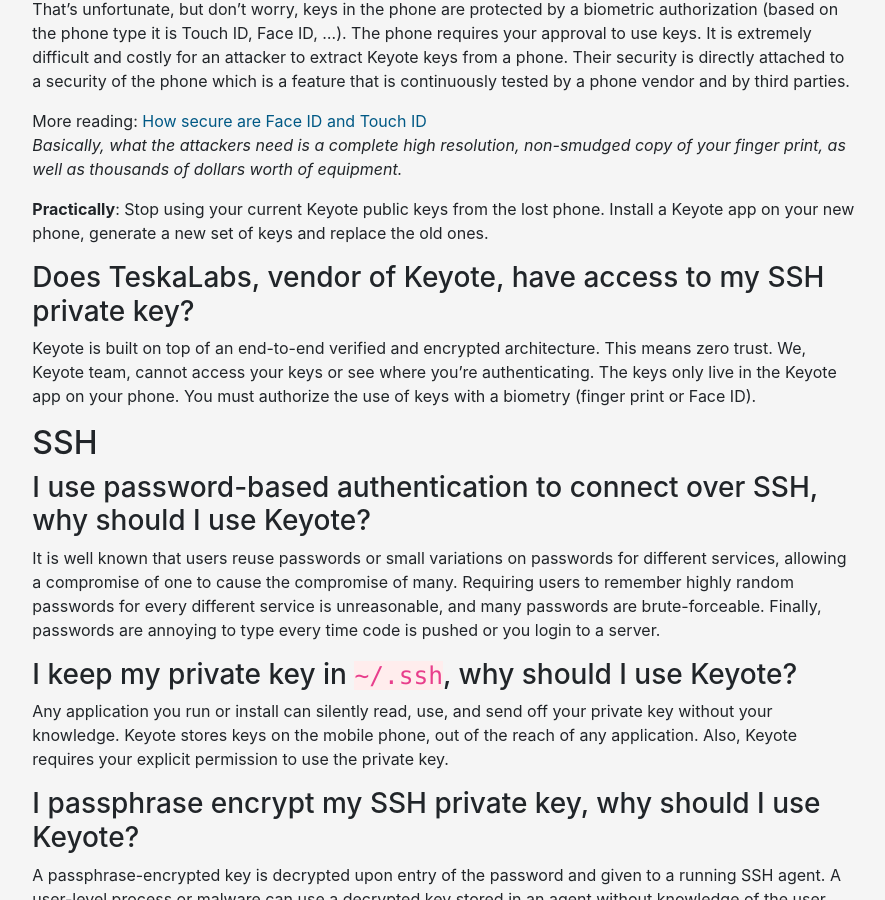
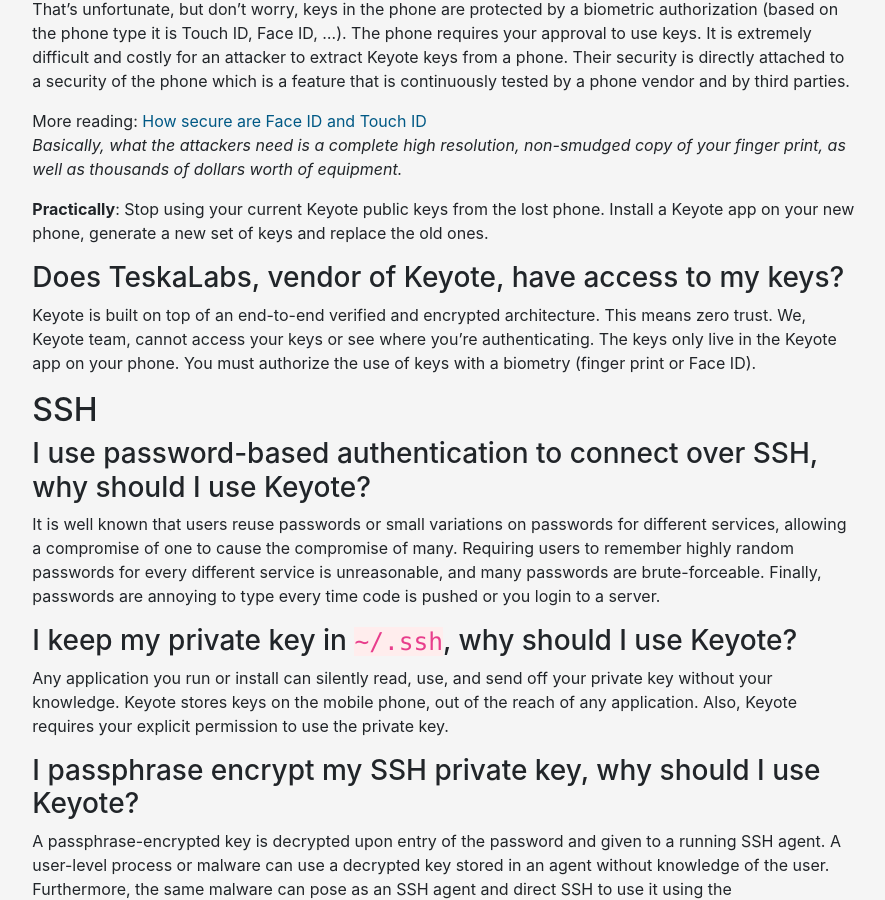
Before and after one commit to TeskaLabs/Keyote-Docs, a Jekyll site: the page built from faq.md, in a window 1280 px wide and 900 px high, scrolled down 949 px. Shown: the whole window, without its empty margins (196-1081 px from the left). Built offline with Jekyll 4.4.1, drawn with Linux system fonts in a browser that asks for light colours; nearby versions of some CDN libraries.

Commit message:
Fix of the title.

```diff
--- a/faq.md
+++ b/faq.md
@@ -65,7 +65,7 @@
 and replace the old ones.
 
 
-### Does TeskaLabs, vendor of Keyote, have access to my SSH private key?
+### Does TeskaLabs, vendor of Keyote, have access to my keys?
 
 Keyote is built on top of an end-to-end verified and encrypted architecture.
 This means zero trust.
```
